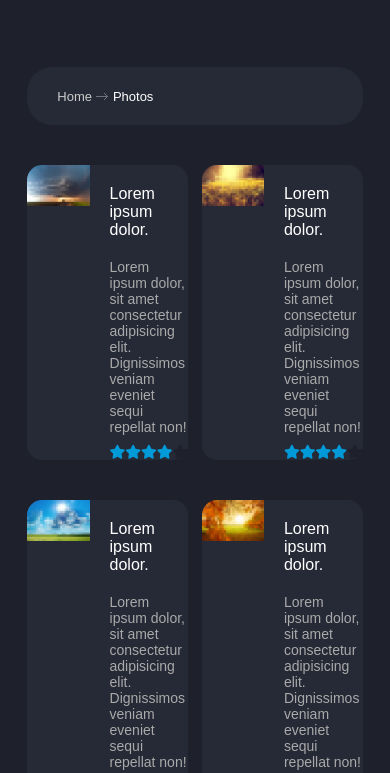
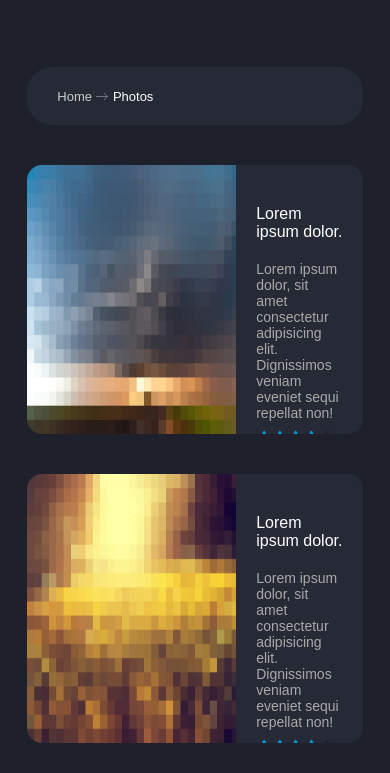
Before and after one commit to mdheerajprdxn/weather-check, a plain HTML site: page photos.html in a window 390 px wide. Shown: the part 71-844 px from the top of the page. Drawn offline with Linux system fonts and the light colour scheme.

Commit message:
[css] responsive photos

```diff
--- a/assets/css/style.css
+++ b/assets/css/style.css
@@ -573,20 +573,25 @@ ul.results>li {
 .gallery .photos>li {
   flex-basis: 48%;
   display: flex;
+  align-items: stretch;
   background-color: #262936;
   margin-bottom: 40px;
   border-radius: 15px;
   overflow: hidden;
 }
 
-.gallery .photos>li {
-}
 .photos li div {
   flex-basis: 50%;
   display: flex;
   flex-flow: column;
-  margin-left: 20px;
+  margin: 20px;
   /* justify-content: space-around; */
+}
+
+.gallery figure img {
+  height: 100%;
+  width: 100%;
+  /* object-fit: cover; */
 }
 
 .photos h3 {
@@ -819,6 +824,9 @@ footer .icon:hover:before{
   .social-icons {
     margin-top: 20px;
   }
+  .gallery .photos>li {
+    flex-basis: 100%;
+  }
 }
 
 
@@ -841,6 +849,7 @@ footer .icon:hover:before{
   .result-bottom li {
     font-size: 12px;
   }
+
 
 }
 /* 540px, 480 */
```
